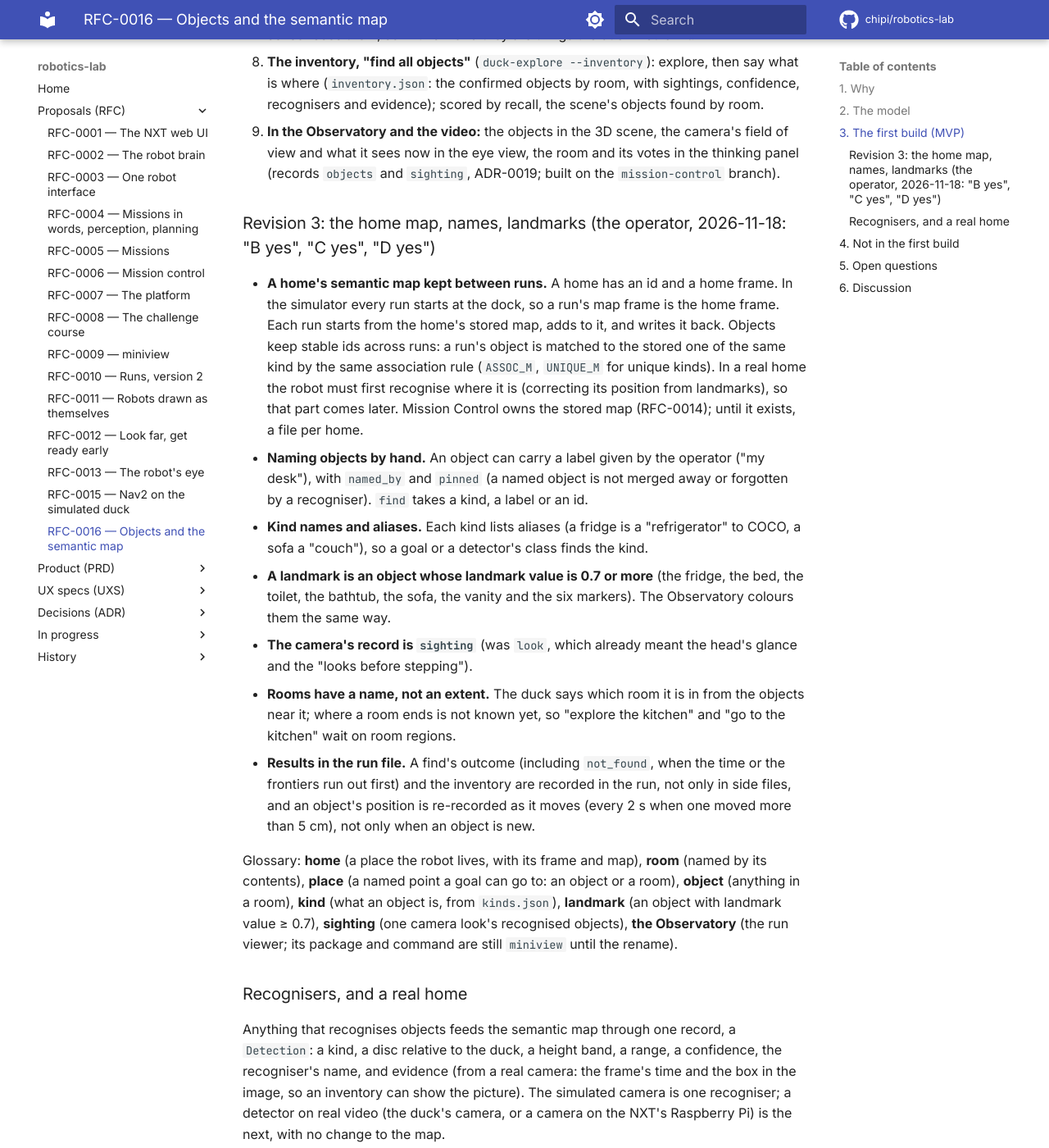
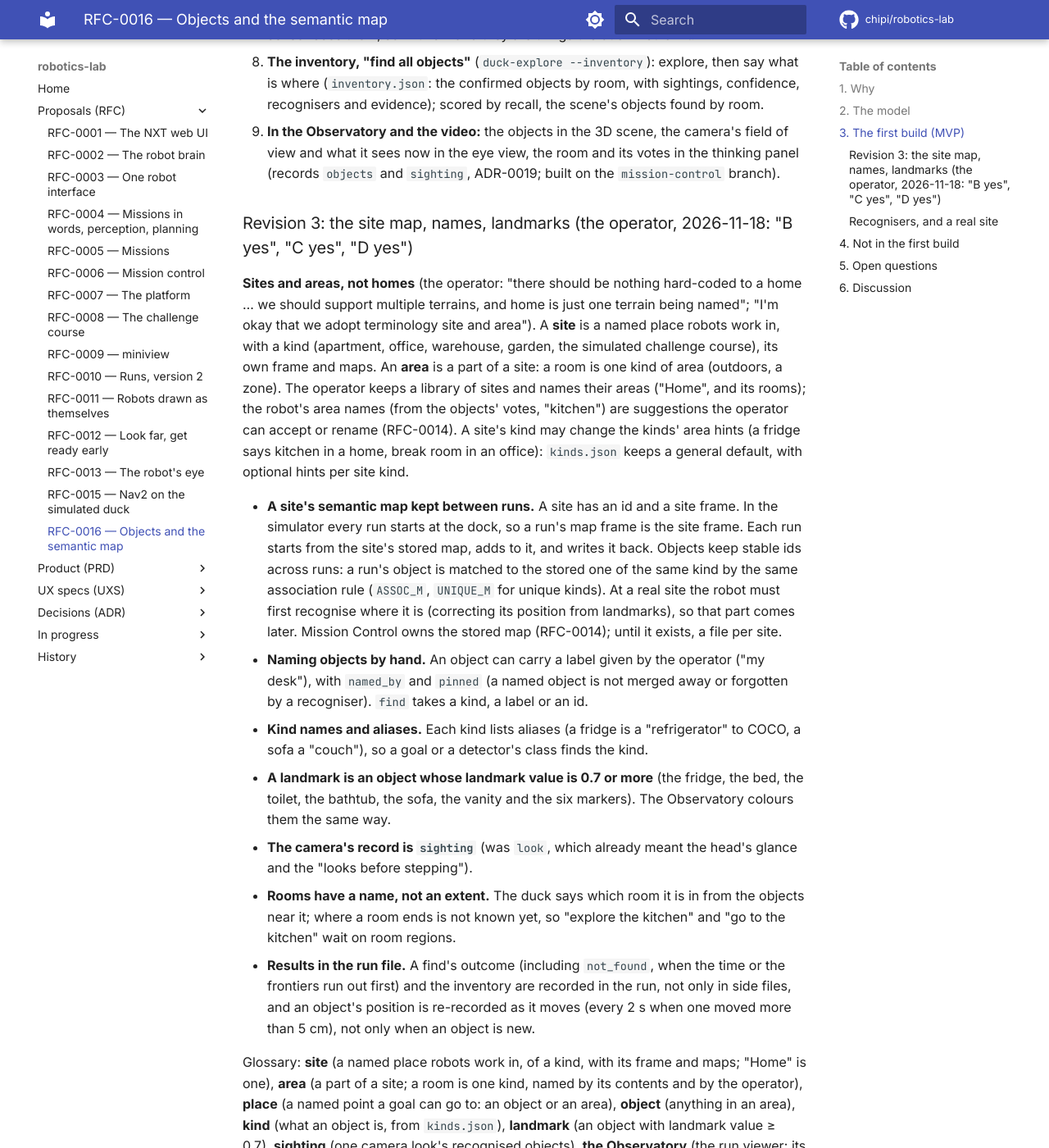
Before and after one commit to chipi/robotics-lab, an MkDocs documentation site: the page built from docs/rfc/RFC-0016-objects-and-semantic-map.md, in a window 1280 px wide and 1400 px high, scrolled down 2269 px. Shown: the whole window at 82% size. Built offline with MkDocs 1.6.1 and Material for MkDocs 9.7.7, drawn with Linux system fonts in a browser that asks for light colours; comment, search, counter and statistics services are not loaded; some of the changed text lies outside the part shown.

Commit message:
docs: RFC-0016 — sites and areas, not homes (the operator, 2026-11-18)
"There should be nothing hard-coded to a home … home is just one terrain being named"; "I'm okay
that we adopt terminology site and area". A site is a named place robots work in, of a kind, with
its frame and maps; an area is a part of a site (a room is one kind); the operator keeps a library
of sites and names their areas, the robot's names are suggestions; area hints may depend on the
site's kind. Revision 3's site map, glossary and limits reworded to match.

Gates: make docs-lint -> docs-lint PASS; make docs-build -> docs built.

Co-Authored-By: Claude Opus 5.5 <noreply@anthropic.com>
Claude-Session: https://claude.ai/code/session_01DJqN6uAf3JMxzKiugKhYEb

```diff
--- a/docs/rfc/RFC-0016-objects-and-semantic-map.md
+++ b/docs/rfc/RFC-0016-objects-and-semantic-map.md
@@ -77,15 +77,25 @@ drift (not in the first build). The mission: rooms named, goals by object.
    what it sees now in the eye view, the room and its votes in the thinking panel (records `objects`
    and `sighting`, ADR-0019; built on the `mission-control` branch).
 
-### Revision 3: the home map, names, landmarks (the operator, 2026-11-18: "B yes", "C yes", "D yes")
+### Revision 3: the site map, names, landmarks (the operator, 2026-11-18: "B yes", "C yes", "D yes")
 
-- **A home's semantic map kept between runs.** A home has an id and a home frame. In the simulator
-  every run starts at the dock, so a run's map frame is the home frame. Each run starts from the
-  home's stored map, adds to it, and writes it back. Objects keep stable ids across runs: a run's
+**Sites and areas, not homes** (the operator: "there should be nothing hard-coded to a home … we
+should support multiple terrains, and home is just one terrain being named"; "I'm okay that we adopt
+terminology site and area"). A **site** is a named place robots work in, with a kind (apartment,
+office, warehouse, garden, the simulated challenge course), its own frame and maps. An
+**area** is a part of a site: a room is one kind of area (outdoors, a zone). The operator keeps a
+library of sites and names their areas ("Home", and its rooms); the robot's area names (from the
+objects' votes, "kitchen") are suggestions the operator can accept or rename (RFC-0014). A site's
+kind may change the kinds' area hints (a fridge says kitchen in a home, break room in an office):
+`kinds.json` keeps a general default, with optional hints per site kind.
+
+- **A site's semantic map kept between runs.** A site has an id and a site frame. In the simulator
+  every run starts at the dock, so a run's map frame is the site frame. Each run starts from the
+  site's stored map, adds to it, and writes it back. Objects keep stable ids across runs: a run's
   object is matched to the stored one of the same kind by the same association rule (`ASSOC_M`,
-  `UNIQUE_M` for unique kinds). In a real home the robot must first recognise where it is
+  `UNIQUE_M` for unique kinds). At a real site the robot must first recognise where it is
   (correcting its position from landmarks), so that part comes later. Mission Control owns the
-  stored map (RFC-0014); until it exists, a file per home.
+  stored map (RFC-0014); until it exists, a file per site.
 - **Naming objects by hand.** An object can carry a label given by the operator ("my desk"), with
   `named_by` and `pinned` (a named object is not merged away or forgotten by a recogniser). `find`
   takes a kind, a label or an id.
@@ -103,13 +113,14 @@ drift (not in the first build). The mission: rooms named, goals by object.
   object's position is re-recorded as it moves (every 2 s when one moved more than 5 cm), not only
   when an object is new.
 
-Glossary: **home** (a place the robot lives, with its frame and map), **room** (named by its
-contents), **place** (a named point a goal can go to: an object or a room), **object** (anything in
-a room), **kind** (what an object is, from `kinds.json`), **landmark** (an object with landmark
-value ≥ 0.7), **sighting** (one camera look's recognised objects), **the Observatory** (the run
-viewer; its package and command are still `miniview` until the rename).
+Glossary: **site** (a named place robots work in, of a kind, with its frame and maps; "Home" is
+one), **area** (a part of a site; a room is one kind, named by its contents and by the operator),
+**place** (a named point a goal can go to: an object or an area), **object** (anything in an area),
+**kind** (what an object is, from `kinds.json`), **landmark** (an object with landmark value ≥ 0.7),
+**sighting** (one camera look's recognised objects), **the Observatory** (the run viewer; its
+package and command are still `miniview` until the rename).
 
-### Recognisers, and a real home
+### Recognisers, and a real site
 
 Anything that recognises objects feeds the semantic map through one record, a `Detection`: a kind, a
 disc relative to the duck, a height band, a range, a confidence, the recogniser's name, and evidence
@@ -117,9 +128,9 @@ disc relative to the duck, a height band, a range, a confidence, the recogniser'
 picture). The simulated camera is one recogniser; a detector on real video (the duck's camera, or a
 camera on the NXT's Raspberry Pi) is the next, with no change to the map.
 
-For a real home nobody writes the home's objects down: the **kinds catalogue** (`kinds.json`, what a
-fridge is) is shared by every home; the **home's objects** (which fridge, where) are the semantic
-map, filled in by the robot while it explores and kept between runs. A detector trained on household
+For a real site nobody writes its objects down: the **kinds catalogue** (`kinds.json`, what a fridge
+is) is shared by every site; the **site's objects** (which fridge, where) are the semantic map,
+filled in by the robot while it explores and kept between runs. A detector trained on household
 objects (the COCO set's classes include refrigerator, couch, bed, toilet, chair and TV — from
 memory) or an open-vocabulary one (prompted with the catalogue's kind names) recognises the kinds;
 anything it does not know is still an obstacle by its shape, and can be named later (in Mission
@@ -135,7 +146,7 @@ confidence (not built yet).
   scoreboard's).
 - Objects in Mission Control (goals by object there; RFC-0014 revision 2).
 - Forgetting an object expected in view and not seen (needed with a real detector).
-- The home map in a real home (it needs relocalisation first); room regions.
+- The site map at a real site (it needs relocalisation first); area regions.
 
 ## 5. Open questions
 
@@ -157,7 +168,7 @@ confidence (not built yet).
     no world coordinate (a test checks it). The simulated camera moved to `nav/sim_camera.py`,
     beside the truth (`Body`), out of the brain's `world_model` package; `Body` serialises its
     socket (the record, the truth guard and the camera read it from three threads).
-  - **Association**: kinds a home has one of are `unique` in the catalogue and merge across 1.5 m
+  - **Association**: kinds a site has one of are `unique` in the catalogue and merge across 1.5 m
     (the fridge seen again after drift is the same fridge); positions follow recent detections.
   - **Rooms**: objects within 1.2 m, weighted 1/(1+d)², and not behind a wall of the duck's own map
     vote; a new room only after it leads three looks in a row; none named while no object near says
```
